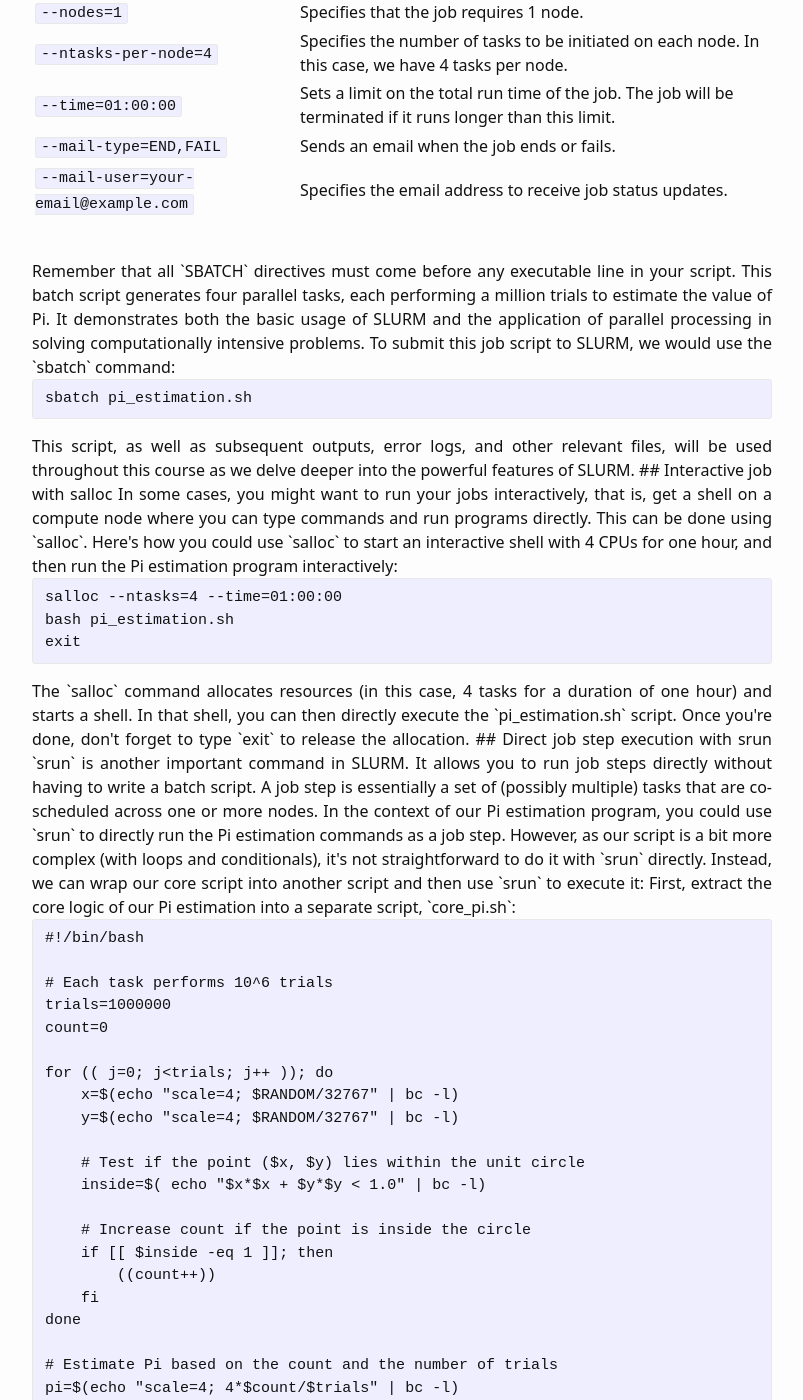
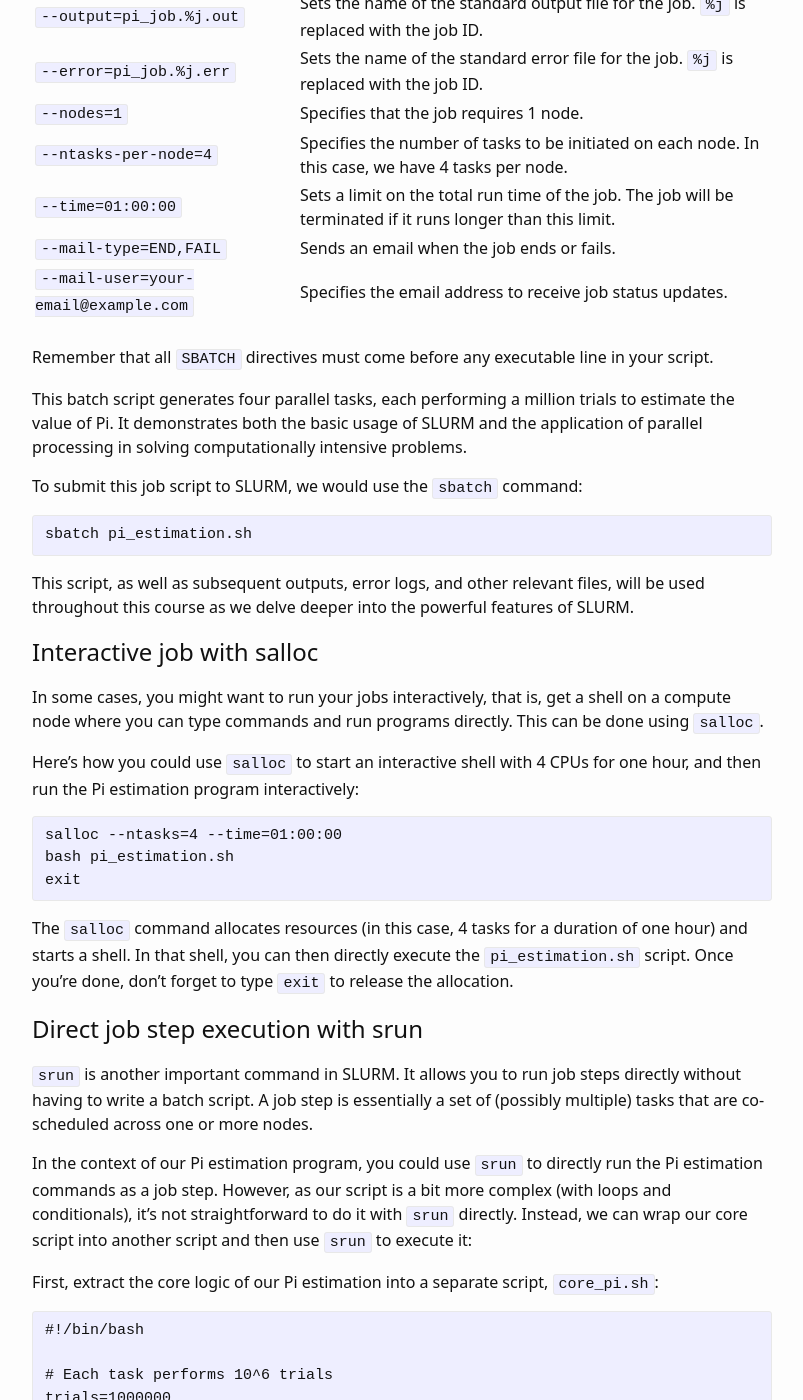
Before and after one commit to dipc-cc/slurm-training, a Jekyll site: the page built from 3_first-job.md, in a window 1280 px wide and 1400 px high, scrolled down 2770 px. Shown: the whole window, without its empty margins (238-1041 px from the left). Built offline with Jekyll 4.4.1, drawn with Linux system fonts in a browser that asks for light colours; some web fonts are replaced; some of the changed text lies outside the part shown.

````diff
--- a/3_first-job.md
+++ b/3_first-job.md
@@ -38,17 +38,18 @@
 
 <div align="justify">
 Now, this process is inherently parallel — each "dart throw" is an independent event, and we can perform multiple dart throws simultaneously. This is a perfect scenario for using a high-performance computing environment like SLURM. The more parallel processes we can run (and hence, the more darts we can throw), the better our approximation of π can be.
+</div>
+
 
 In the example script, we'll be generating these "random dart throws" using the Bash `$RANDOM` variable and then estimating π in parallel tasks. By submitting this task to SLURM, we'll effectively be demonstrating a simple, yet powerful use case of HPC.
 
+
+
 Absolutely, we can integrate the use of `sbatch`, `salloc`, and `srun` into the Monte Carlo Pi estimation example. Here's the revised section:
-</div>
 
 ## Sample Batch Script
 
-<div align="justify">
 First, let's examine the SLURM batch script. We'll name our batch script `pi_estimation.sh`. It's important to note that the batch script is the primary way to submit jobs to the SLURM scheduler, and we submit this script using the `sbatch` command.
-</div>
 
 ```bash
 #!/bin/bash
@@ -98,9 +99,7 @@
 wait
 ```
 
-<div align="justify">
 Once you've written your batch script, you can submit it to SLURM using the `sbatch` command. The `sbatch` command reads a script file and submits the script as a job to SLURM. The script contains both the job parameters, specified on lines beginning with `#SBATCH`, and the job commands.
-</div>
 
 ```bash
 sbatch pi_estimation.sh
@@ -121,19 +120,16 @@
 
 
 <br> <!-- Blank line -->
-<div align="justify">
 Remember that all `SBATCH` directives must come before any executable line in your script.
 
 This batch script generates four parallel tasks, each performing a million trials to estimate the value of Pi. It demonstrates both the basic usage of SLURM and the application of parallel processing in solving computationally intensive problems.
 
 To submit this job script to SLURM, we would use the `sbatch` command:
-</div>
 
 ```bash
 sbatch pi_estimation.sh
 ```
 
-<div align="justify">
 This script, as well as subsequent outputs, error logs, and other relevant files, will be used throughout this course as we delve deeper into the powerful features of SLURM.
 
 
@@ -142,7 +138,6 @@
 In some cases, you might want to run your jobs interactively, that is, get a shell on a compute node where you can type commands and run programs directly. This can be done using `salloc`.
 
 Here's how you could use `salloc` to start an interactive shell with 4 CPUs for one hour, and then run the Pi estimation program interactively:
-</div>
 
 ```bash
 salloc --ntasks=4 --time=01:00:00
@@ -150,7 +145,6 @@
 exit
 ```
 
-<div align="justify">
 The `salloc` command allocates resources (in this case, 4 tasks for a duration of one hour) and starts a shell. In that shell, you can then directly execute the `pi_estimation.sh` script. Once you're done, don't forget to type `exit` to release the allocation.
 
 ## Direct job step execution with srun
@@ -160,7 +154,6 @@
 In the context of our Pi estimation program, you could use `srun` to directly run the Pi estimation commands as a job step. However, as our script is a bit more complex (with loops and conditionals), it's not straightforward to do it with `srun` directly. Instead, we can wrap our core script into another script and then use `srun` to execute it:
 
 First, extract the core logic of our Pi estimation into a separate script, `core_pi.sh`:
-</div>
 
 ```bash
 #!/bin/bash
@@ -194,8 +187,6 @@
 srun --ntasks=4 --time=01:00:00 bash core_pi.sh
 ```
 
-<div align="justify">
 Each of the 4 tasks will execute `core_pi.sh` separately, effectively running our Pi estimation in parallel.
 
 Remember, `srun` and `salloc` provide you with more flexibility and control over your job execution. You'll typically use `sbatch` for most of your jobs (especially long ones or ones that you want to schedule and forget), but `srun` and `salloc` can be very handy for quick or interactive jobs.
-</div>
````
